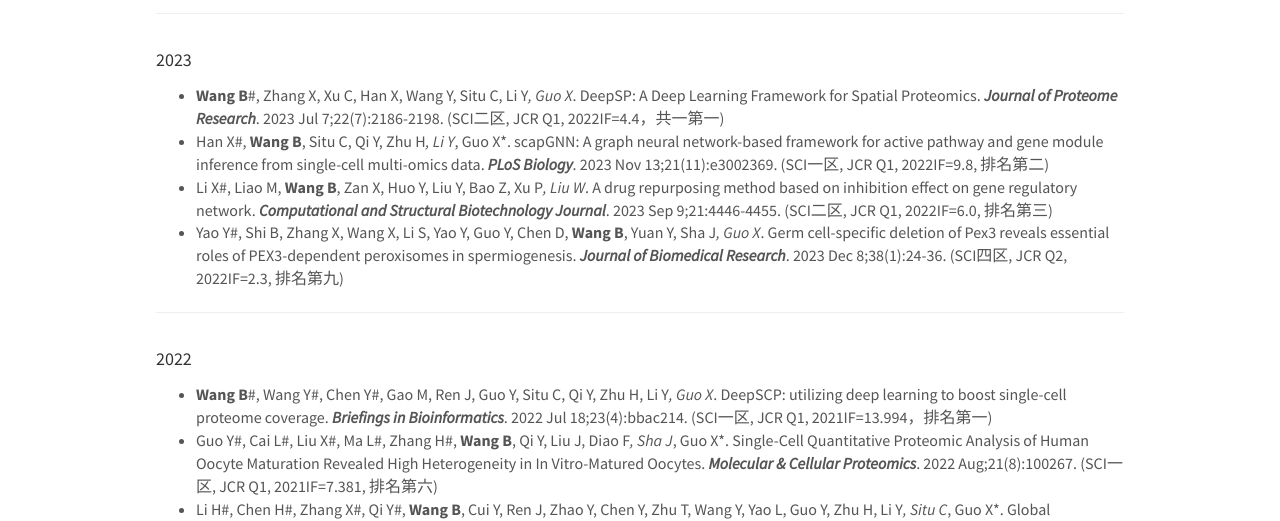
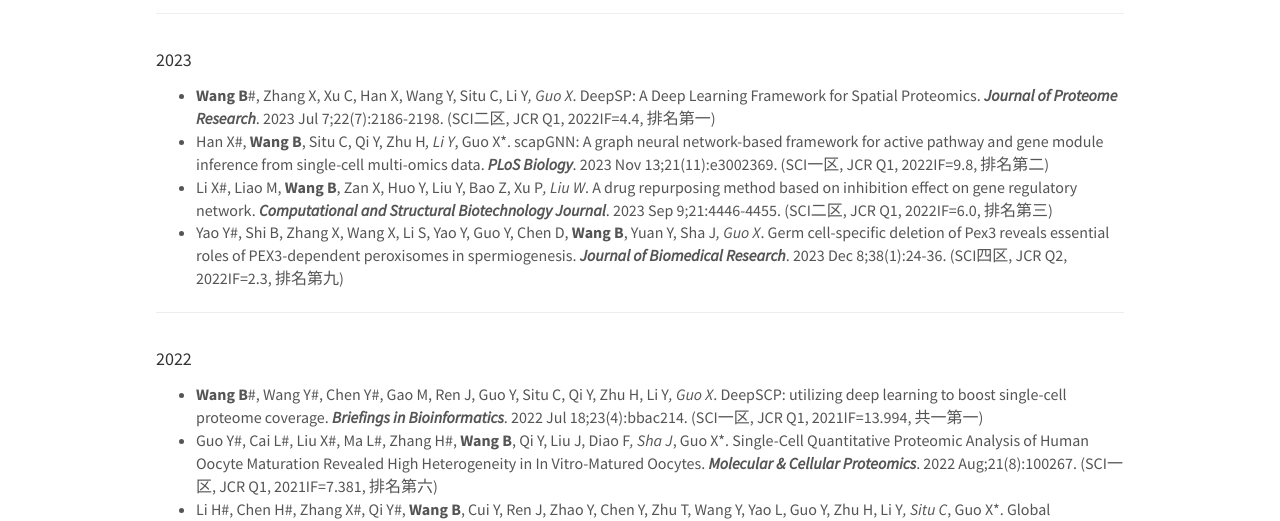
Before and after one commit to wangbing587/wangbing587.github.io, a Jekyll site: the page built from _pages/publications.md, in a window 1280 px wide and 900 px high, scrolled down 838 px. Shown: the part 152-673 px from the top of the window. Built offline with Jekyll 4.4.1, drawn with Linux system fonts in a browser that asks for light colours.

```diff
--- a/_pages/publications.md
+++ b/_pages/publications.md
@@ -32,14 +32,14 @@ permalink: /publications/
 <hr />
 
 ## <font size="4">2023</font>
-- **Wang B**#, Zhang X, Xu C, Han X, Wang Y, Situ C, Li Y*, Guo X*. DeepSP: A Deep Learning Framework for Spatial Proteomics. ___Journal of Proteome Research___. 2023 Jul 7;22(7):2186-2198. (SCI二区, JCR Q1, 2022IF=4.4，共一第一)
+- **Wang B**#, Zhang X, Xu C, Han X, Wang Y, Situ C, Li Y*, Guo X*. DeepSP: A Deep Learning Framework for Spatial Proteomics. ___Journal of Proteome Research___. 2023 Jul 7;22(7):2186-2198. (SCI二区, JCR Q1, 2022IF=4.4, 排名第一)
 - Han X#, **Wang B**, Situ C, Qi Y, Zhu H*, Li Y*, Guo X*. scapGNN: A graph neural network-based framework for active pathway and gene module inference from single-cell multi-omics data. ___PLoS Biology___. 2023 Nov 13;21(11):e3002369. (SCI一区, JCR Q1, 2022IF=9.8, 排名第二)
 - Li X#, Liao M, **Wang B**, Zan X, Huo Y, Liu Y, Bao Z, Xu P*, Liu W*. A drug repurposing method based on inhibition effect on gene regulatory network. ___Computational and Structural Biotechnology Journal___. 2023 Sep 9;21:4446-4455. (SCI二区, JCR Q1, 2022IF=6.0, 排名第三)
 - Yao Y#, Shi B, Zhang X, Wang X, Li S, Yao Y, Guo Y, Chen D, **Wang B**, Yuan Y, Sha J*, Guo X*. Germ cell-specific deletion of Pex3 reveals essential roles of PEX3-dependent peroxisomes in spermiogenesis. ___Journal of Biomedical Research___. 2023 Dec 8;38(1):24-36. (SCI四区, JCR Q2, 2022IF=2.3, 排名第九)
 <hr />
 
 ## <font size="4">2022</font>
-- **Wang B**#, Wang Y#, Chen Y#, Gao M, Ren J, Guo Y, Situ C, Qi Y, Zhu H, Li Y*, Guo X*. DeepSCP: utilizing deep learning to boost single-cell proteome coverage. ___Briefings in Bioinformatics___. 2022 Jul 18;23(4):bbac214. (SCI一区, JCR Q1, 2021IF=13.994，排名第一)
+- **Wang B**#, Wang Y#, Chen Y#, Gao M, Ren J, Guo Y, Situ C, Qi Y, Zhu H, Li Y*, Guo X*. DeepSCP: utilizing deep learning to boost single-cell proteome coverage. ___Briefings in Bioinformatics___. 2022 Jul 18;23(4):bbac214. (SCI一区, JCR Q1, 2021IF=13.994, 共一第一)
 - Guo Y#, Cai L#, Liu X#, Ma L#, Zhang H#, **Wang B**, Qi Y, Liu J, Diao F*, Sha J*, Guo X*. Single-Cell Quantitative Proteomic Analysis of Human Oocyte Maturation Revealed High Heterogeneity in In Vitro-Matured Oocytes. ___Molecular & Cellular Proteomics___. 2022 Aug;21(8):100267. (SCI一区, JCR Q1, 2021IF=7.381, 排名第六)
 - Li H#, Chen H#, Zhang X#, Qi Y#, **Wang B**, Cui Y, Ren J, Zhao Y, Chen Y, Zhu T, Wang Y, Yao L, Guo Y, Zhu H, Li Y*, Situ C*, Guo X*. Global phosphoproteomic analysis identified key kinases regulating male meiosis in mouse. ___Cellular and Molecular Life Sciences___. 2022 Aug 5;79(8):467. (SCI一区, JCR Q1, 2021IF=9.207, 排名第五)
 - Cui C#, Qin H, Zhu X, Lu X, **Wang B**, Wang X, Wang J, Jiao J, Chu M, Wang C, Li M, Wang X, Wang D, Chen M*. Unsupervised machine learning reveals epicardial adipose tissue subtypes with distinct atrial fibrosis profiles in patients with persistent atrial fibrillation: A prospective 2-center cohort study. ___Heart Rhythm___. 2022 Dec;19(12):2033-2041. (SCI二区, JCR Q1, 2021IF=7.381, 排名第五)
```
